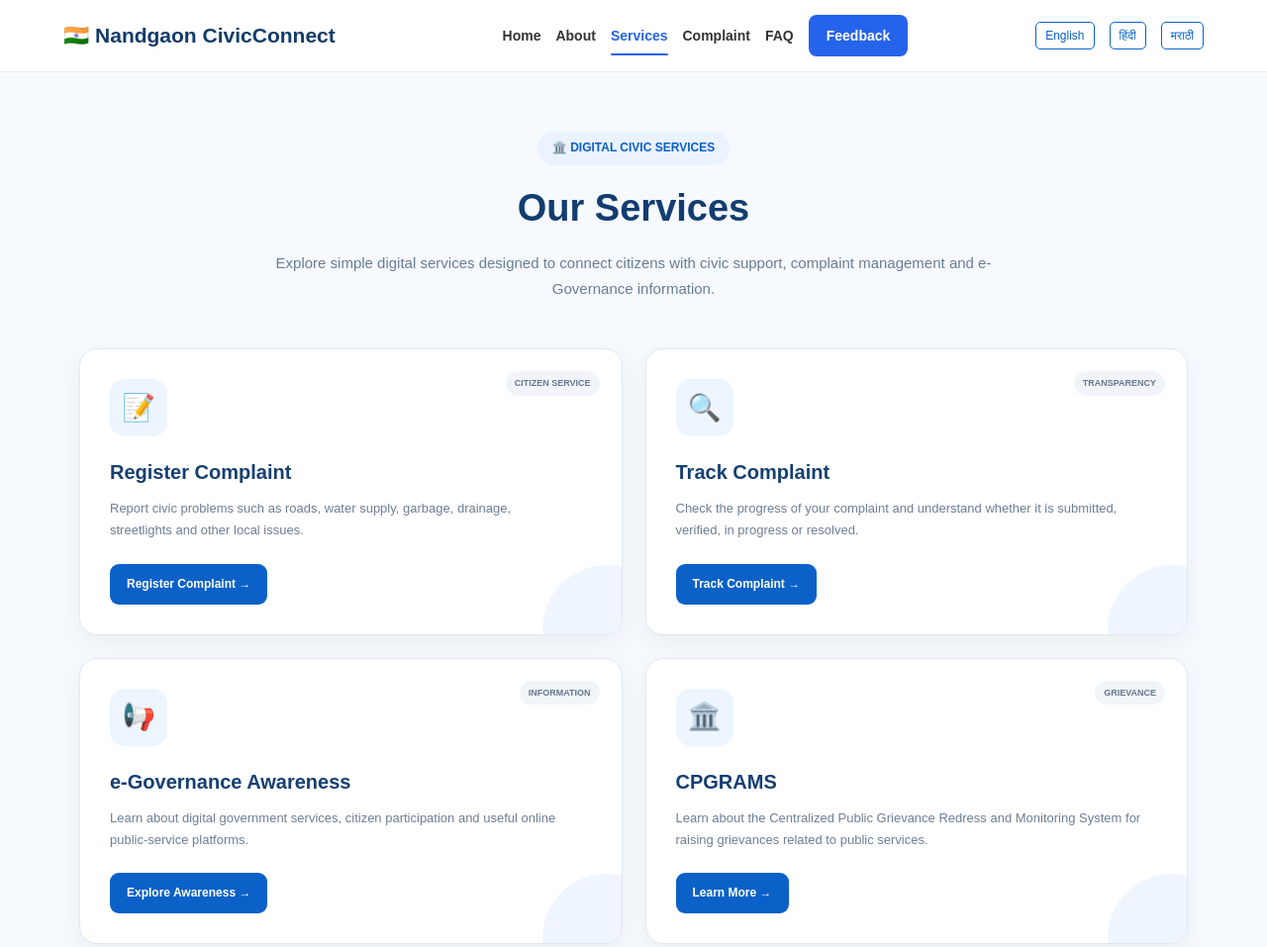
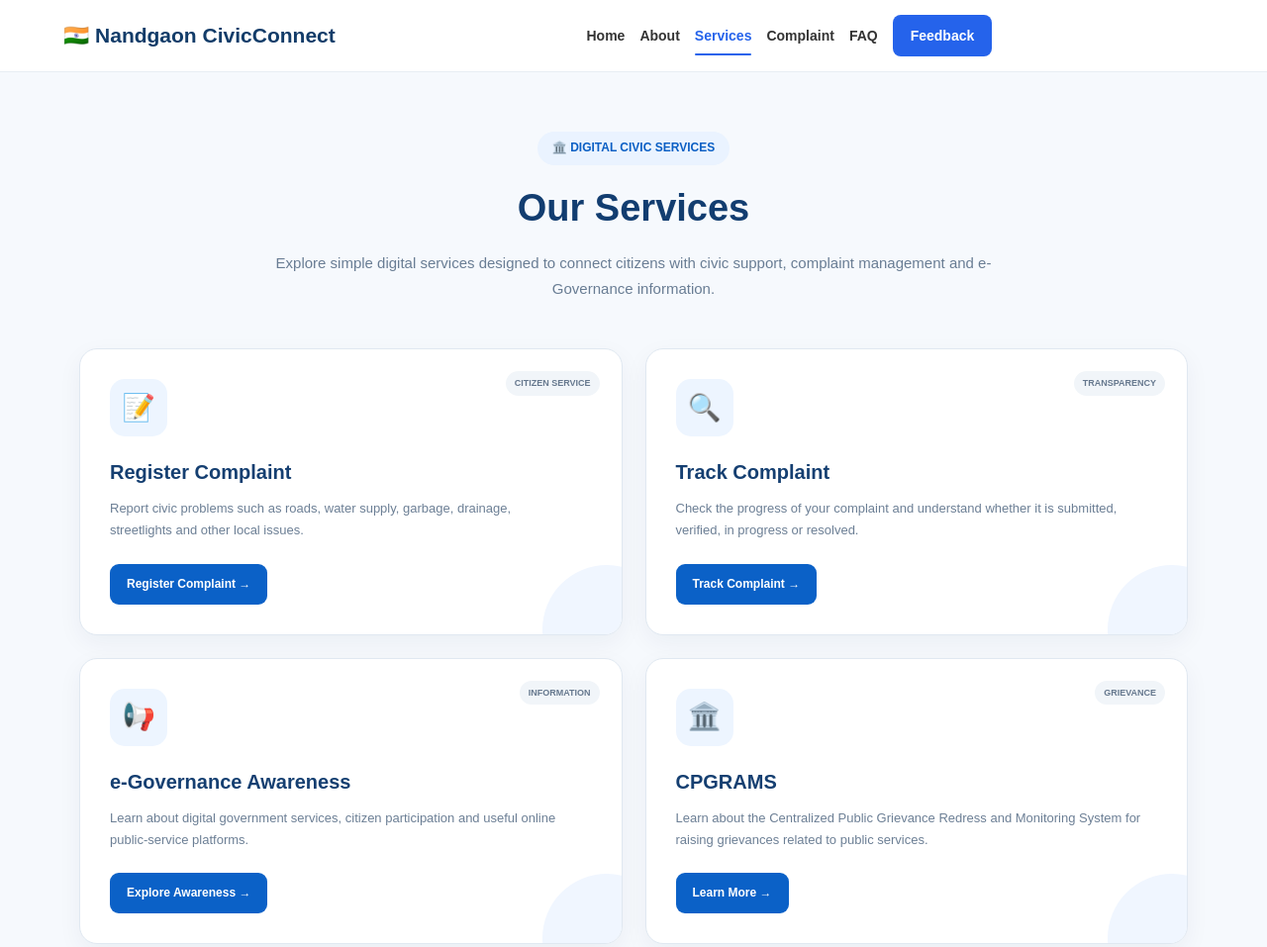
Before and after one commit to vishwakarmaanshika116-netizen/Nandgaon-CivicConnect, a plain HTML site: page services.html in a window 1280 px wide. Shown: the top 957 px of the page at 99% size. Drawn offline with Linux system fonts and the light colour scheme.

Commit message:
Updated code

```diff
--- a/services.html
+++ b/services.html
@@ -403,21 +403,7 @@
 
         </div>
 
-        <div class="language-switch">
 
-            <button onclick="setLanguage('en')">
-                English
-            </button>
-
-            <button onclick="setLanguage('hi')">
-                हिंदी
-            </button>
-
-            <button onclick="setLanguage('mr')">
-                मराठी
-            </button>
-
-        </div>
 
     </nav>
 
```
Also changed, not shown: faq.html (+1 -5 lines), register-complaint.html (+0 -14 lines).
